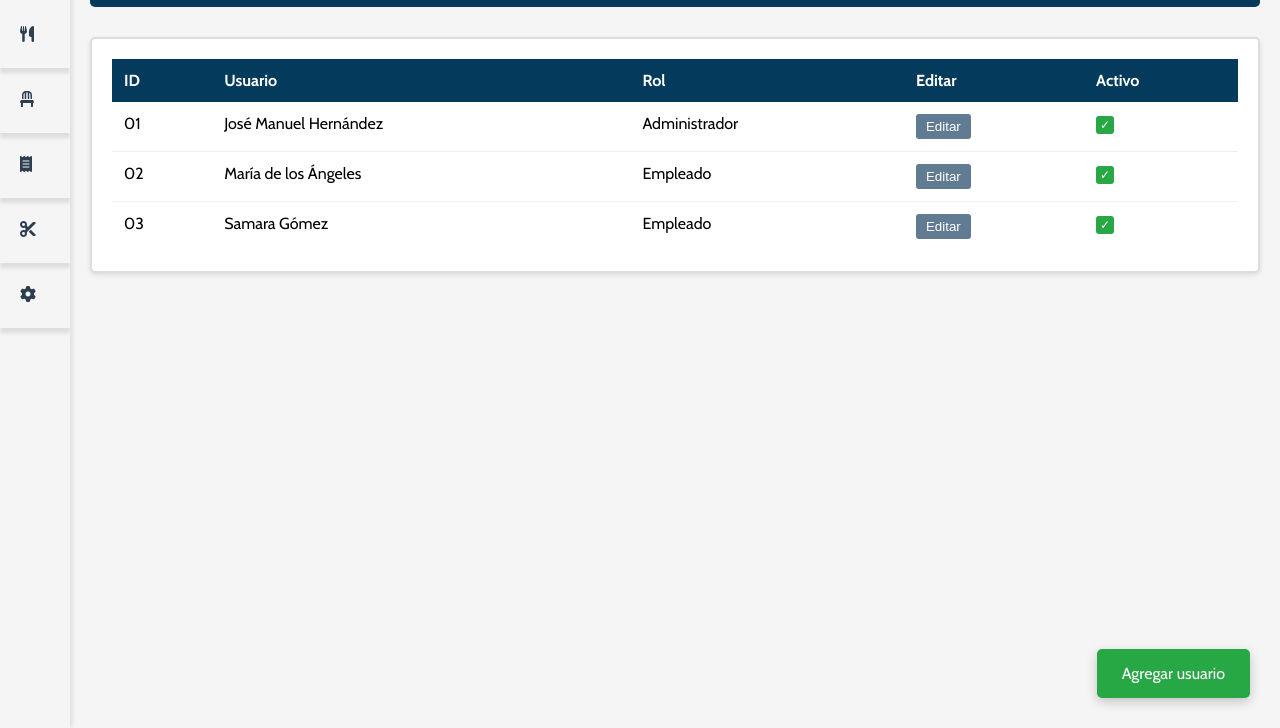
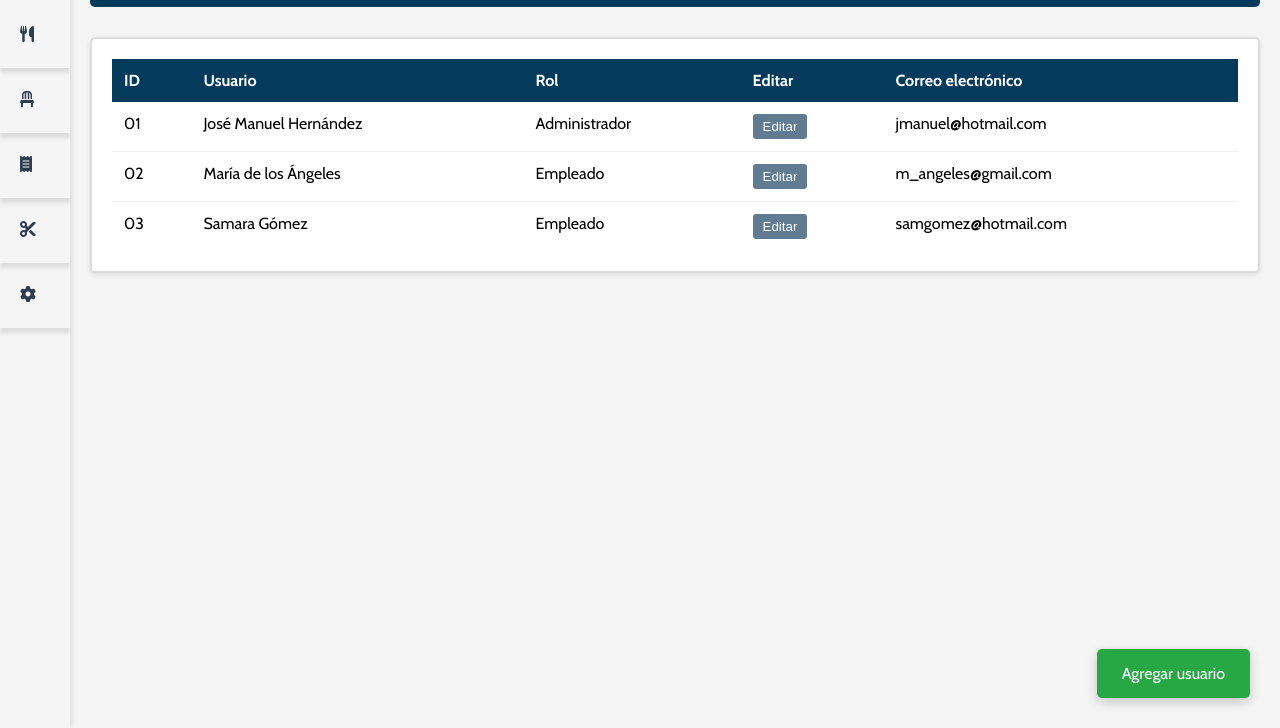
Before and after one commit to palafoxRen/CuentaClarafront, a plain HTML site: page CentroDeCuentas/CCUsuarios.html in a window 1280 px wide. Shown: the part 72-800 px from the top of the page. Drawn offline with nearby package versions, Linux system fonts and the light colour scheme.

Commit message:
cambio: correo eléctronico

```diff
--- a/CentroDeCuentas/CCUsuarios.html
+++ b/CentroDeCuentas/CCUsuarios.html
@@ -86,7 +86,7 @@
                                 <th>Usuario</th>
                                 <th>Rol</th>
                                 <th>Editar</th>
-                                <th>Activo</th>
+                                <th>Correo electrónico</th>
                             </tr>
                         </thead>
                         <tbody>
@@ -101,7 +101,7 @@
                     </td>
                     <td>Administrador</td>
                     <td><button class="edit-btn">Editar</button></td>
-                    <td><input type="checkbox" class="active-checkbox" checked></td>
+                    <td>jmanuel@hotmail.com</td> <!-- N/A checkbox -->
                 </tr>
                 <tr>
 
@@ -111,7 +111,7 @@
                     </td>
                     <td>Empleado</td>
                     <td><button class="edit-btn">Editar</button></td>
-                    <td><input type="checkbox" class="active-checkbox" checked></td>
+                    <td>m_angeles@gmail.com</td>
                 </tr>
                 <tr>
 
@@ -121,7 +121,7 @@
                     </td>
                     <td>Empleado</td>
                     <td><button class="edit-btn">Editar</button></td>
-                    <td><input type="checkbox" class="active-checkbox" checked></td>
+                    <td>samgomez@hotmail.com</td>
                 </tr>
                         </tbody>
                     </table>
--- a/CentroDeCuentas/styleCCUsuarios.css
+++ b/CentroDeCuentas/styleCCUsuarios.css
@@ -252,34 +252,7 @@ h1 {
     background-color: #f5f5f5;
 }
 
-/* Estilos para el checkbox -------------------------------- */
-.active-checkbox {
-    -webkit-appearance: none;
-    -moz-appearance: none;
-    appearance: none;
-    width: 18px;
-    height: 18px;
-    border: 2px solid #ddd;
-    border-radius: 3px;
-    cursor: pointer;
-    position: relative;
-    vertical-align: middle;
-}
-
-.active-checkbox:checked {
-    background-color: #28a745;
-    border-color: #28a745;
-}
-
-.active-checkbox:checked::after {
-    content: "✓";
-    color: white;
-    position: absolute;
-    left: 50%;
-    top: 50%;
-    transform: translate(-50%, -50%);
-    font-size: 12px;
-}
+/* N/A checkbox */
 
 /* Botón para editar -------------------------------- */
 .edit-btn {
```
